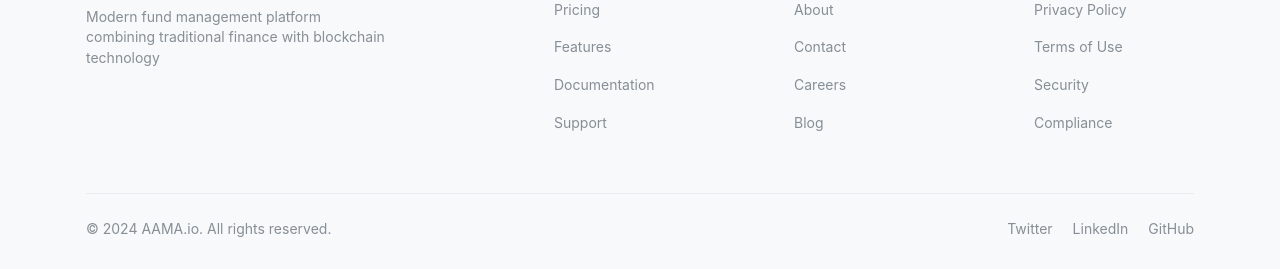
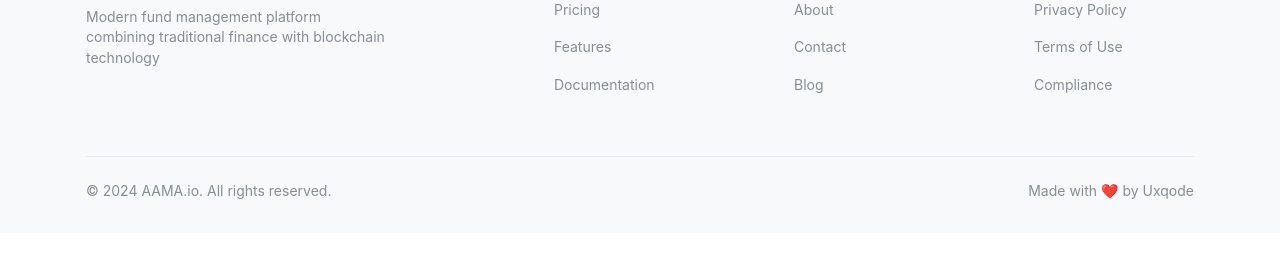
Before and after one commit to Aama-io/landing, a Next.js app: page /about in a window 1280 px wide. Shown: the part 2935-3204 px from the top of the page. After the commit the page ends 3168 px from the top, so only its background shows below. Built offline with nearby package versions, Linux system fonts and the light colour scheme.

Commit message:
Update homepage

```diff
--- a/components/Footer/Footer.tsx
+++ b/components/Footer/Footer.tsx
@@ -26,9 +26,6 @@ export function Footer() {
               <Link href="/docs" className={classes.link}>
                 Documentation
               </Link>
-              <Link href="/contact" className={classes.link}>
-                Support
-              </Link>
             </div>
 
             <div className={classes.group}>
@@ -38,9 +35,6 @@ export function Footer() {
               </Link>
               <Link href="/contact" className={classes.link}>
                 Contact
-              </Link>
-              <Link href="/careers" className={classes.link}>
-                Careers
               </Link>
               <Link href="/blog" className={classes.link}>
                 Blog
@@ -55,9 +49,6 @@ export function Footer() {
               <Link href="/terms" className={classes.link}>
                 Terms of Use
               </Link>
-              <Link href="/security" className={classes.link}>
-                Security
-              </Link>
               <Link href="/compliance" className={classes.link}>
                 Compliance
               </Link>
@@ -71,15 +62,9 @@ export function Footer() {
           </Text>
 
           <Group gap={20} className={classes.social}>
-            <Link href="https://twitter.com/aamaio" className={classes.socialLink}>
-              Twitter
-            </Link>
-            <Link href="https://linkedin.com/company/aamaio" className={classes.socialLink}>
-              LinkedIn
-            </Link>
-            <Link href="https://github.com/aamaio" className={classes.socialLink}>
-              GitHub
-            </Link>
+            <Text size="sm" c="dimmed">
+              Made with ❤️ by Uxqode
+            </Text>
           </Group>
         </div>
       </Container>
--- a/pages/index.tsx
+++ b/pages/index.tsx
@@ -5,6 +5,7 @@ import { ProblemSolution } from '../components/ProblemSolution/ProblemSolution';
 import { Features } from '../components/Features/Features';
 import { Footer } from '../components/Footer/Footer';
 import { Tokenomics } from '@/components/Tokenomics/Tokenomics';
+import { CTA } from '@/components/CTA/CTA';
 
 export default function HomePage() {
   return (
@@ -16,7 +17,7 @@ export default function HomePage() {
       <AppShell.Main>
         <Hero />
         <ProblemSolution />
-        <Tokenomics />
+        <CTA />
         <Footer />
       </AppShell.Main>
     </AppShell>
```
